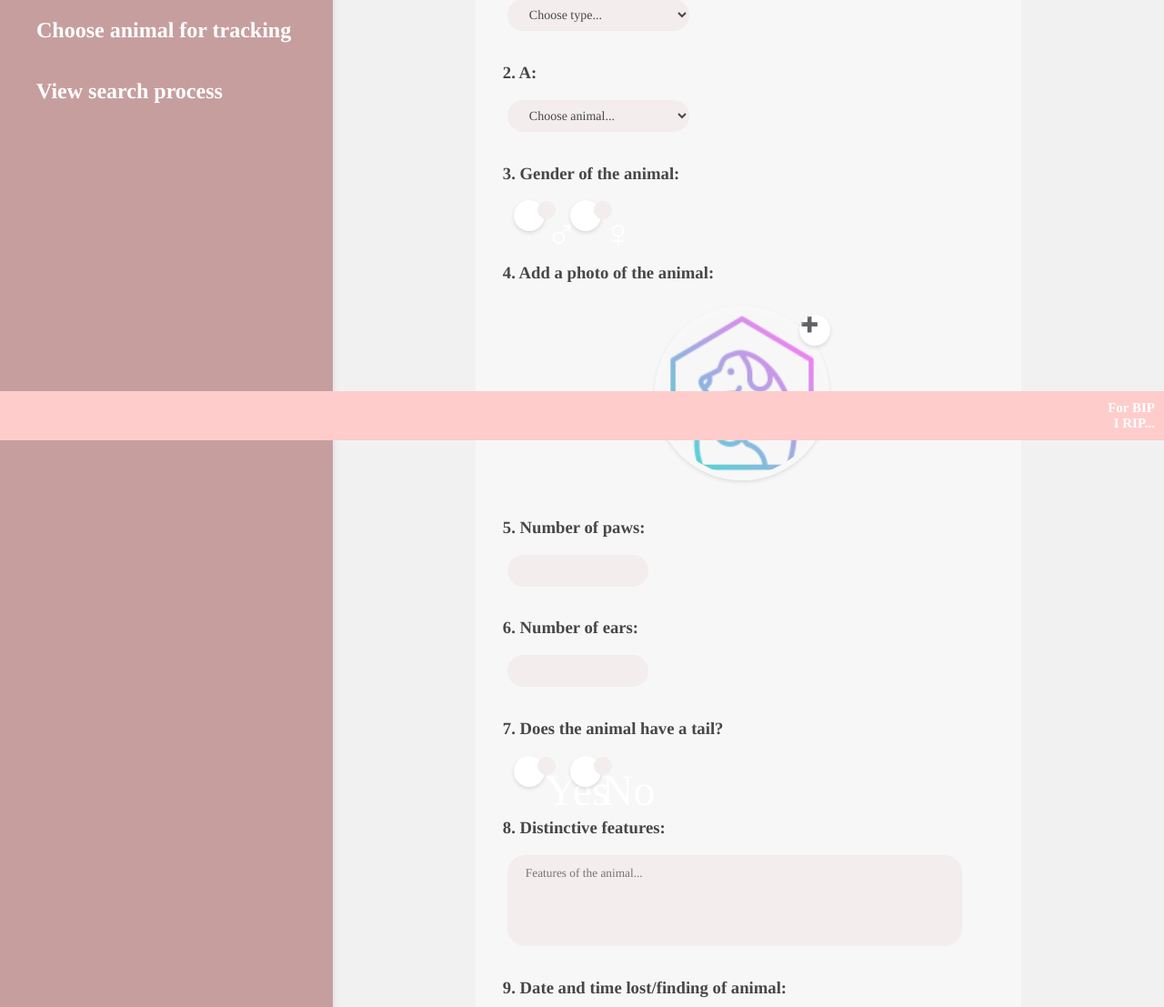
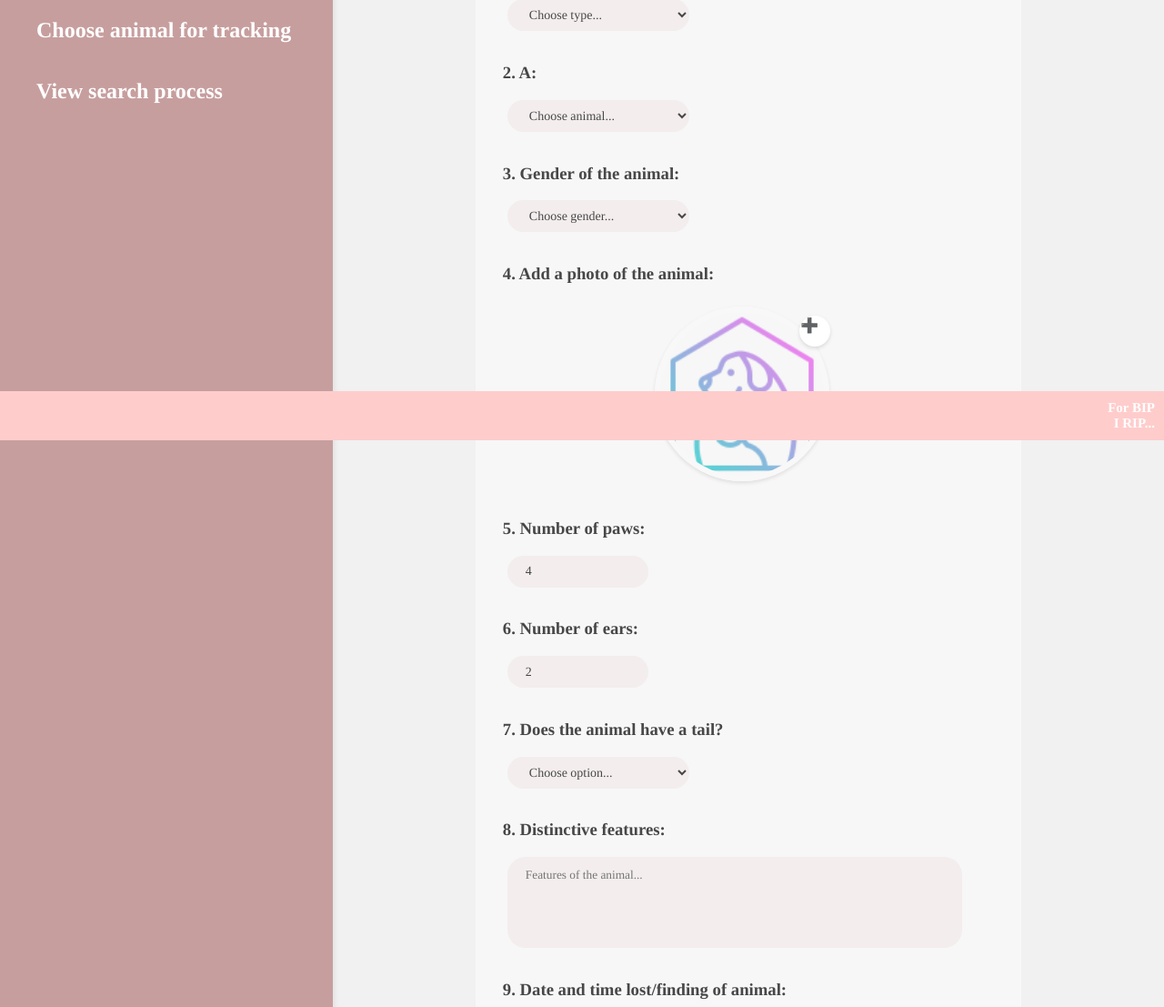
Before and after one commit to s-khurtesov/miss-my-pet, a Django app: page /user/create in a window 1280 px wide. Shown: the part 316-1423 px from the top of the page at 91% size. Run offline with Django 3.2, Linux system fonts and the light colour scheme; some libraries are stand-ins or nearby versions.

Commit message:
Simplify announcement form

```diff
--- a/django_proj/django_app/templates/user/create.html
+++ b/django_proj/django_app/templates/user/create.html
@@ -29,15 +29,14 @@
             <!--label нужно для связывания вопроса и ответа-->
 
                 <h3>1. I</h3>
-                <select class="form-select" required="" name="type">
+                <select class="form-select" name="type" required>
                     <option value="">Choose type...</option>
                     <option>Lost</option>
                     <option>Found</option>
                 </select>
 
-
                 <h3>2. A:</h3>
-                <select class="form-select" required="" id="select" name="name">
+                <select class="form-select" name="name" required>
                     <option value="">Choose animal...</option>
                     <option>Cat</option>
                     <option>Dog</option>
@@ -49,16 +48,11 @@
                 </select>
 
                 <h3>3. Gender of the animal:</h3>
-                <div class="gender" required="">
-                    <label>
-                        <input type="radio" name="sex_male">
-                        <span class = "male" style="">♂</span>
-                    </label>
-                    <label>
-                        <input type="radio" name="sex_female">
-                        <span class="female">♀</span>
-                    </label>
-                </div>
+                <select class="form-select" name="sex" required>
+                    <option value="">Choose gender...</option>
+                    <option>Male</option>
+                    <option>Female</option>
+                </select>
 
                 <h3>4. Add a photo of the animal:</h3>
                 <div class="avatar-upload">
@@ -103,7 +97,7 @@
 
                 <h3>5. Number of paws:</h3>
                 <div class="input-num">
-                    <input type="number" name="paws_number" id="numpaws" min="0" max="100" step="1">
+                    <input type="number" name="paws_number" id="numpaws" value="4" min="0" max="100" step="1" required>
                 </div>
 
 <!--                <h3>5. Number of eyes:</h3>-->
@@ -113,20 +107,15 @@
 
                 <h3>6. Number of ears:</h3>
                 <div class="input-num">
-                    <input type="number" name="ears_number" id="numears" min="0" max="100" step="1">
+                    <input type="number" name="ears_number" id="numears" value="2" min="0" max="100" step="1" required>
                 </div>
 
                 <h3>7. Does the animal have a tail?</h3>
-                <div class="gender" required="">
-                    <label>
-                        <input type="radio" name="has_tail_yes">
-                        <span class = "male" style="font-weight: normal;">Yes</span>
-                    </label>
-                    <label>
-                        <input type="radio" name="has_tail_no">
-                        <span class="female"style="font-weight: normal;">No</span>
-                    </label>
-                </div>
+                <select class="form-select" name="has_tail" required>
+                    <option value="">Choose option...</option>
+                    <option>Yes</option>
+                    <option>No</option>
+                </select>
 
                 <h3>8. Distinctive features:</h3>
                 <div class="features">
@@ -135,7 +124,7 @@
 
                 <h3>9. Date and time lost/finding of animal:</h3>
                 <div class="input-num">
-                    <input name='last_seen_timestamp' type="date">
+                    <input name='last_seen_timestamp' type="date" required>
                 </div>
 
 
--- a/django_proj/django_app/views.py
+++ b/django_proj/django_app/views.py
@@ -161,34 +161,14 @@
         last_seen_point_lat = 40.5
         last_seen_point_lng = 80.5
 
-        ann_type = request.POST.get('type')
-        if ann_type is not None:
-            ann_type = ann_type[0]
-
-        sex_male = request.POST.get('sex_male')
-        sex_female = request.POST.get('sex_female')
-        sex = None
-        if sex_male == 'on':
-            sex = 'M'
-        elif sex_female == 'on':
-            sex = 'F'
-
-        has_tail_yes = request.POST.get('has_tail_yes')
-        has_tail_no = request.POST.get('has_tail_no')
-        has_tail = None
-        if has_tail_yes == 'on':
-            has_tail = 'Y'
-        elif has_tail_no == 'on':
-            has_tail = 'N'
-
         data = {
             'name': request.POST.get('name'),
-            'type': ann_type,
-            'sex': sex,
+            'type': request.POST.get('type')[0],
+            'sex': request.POST.get('sex')[0],
             'photo_id': request.POST.get('photo_id'),  # TODO: Image saving (now it`s just user`s file name)
             'paws_number': request.POST.get('paws_number'),
             'ears_number': request.POST.get('ears_number'),
-            'has_tail': has_tail,
+            'has_tail': request.POST.get('has_tail')[0],
             'description': request.POST.get('description'),
             'last_seen_timestamp': request.POST.get('last_seen_timestamp'),
             'last_seen_point_lat': last_seen_point_lat,
@@ -204,15 +184,6 @@
             ann.save()
         except Exception as e:
             print('ERROR:', str(e))
-
-
-        # if form.is_valid():
-        #     print('FORM VALID')
-        # else:
-        #     print('FORM NOT VALID')
-        #
-        # with open('/home/stas/dj-req.html', 'w') as fout:
-        #     fout.write(str(form.as_p()))
 
         return render(request, "user/create.html", context)
 
```
